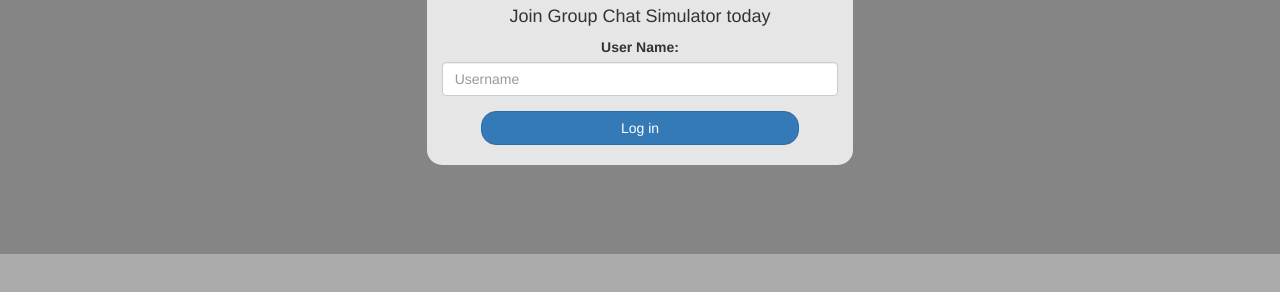
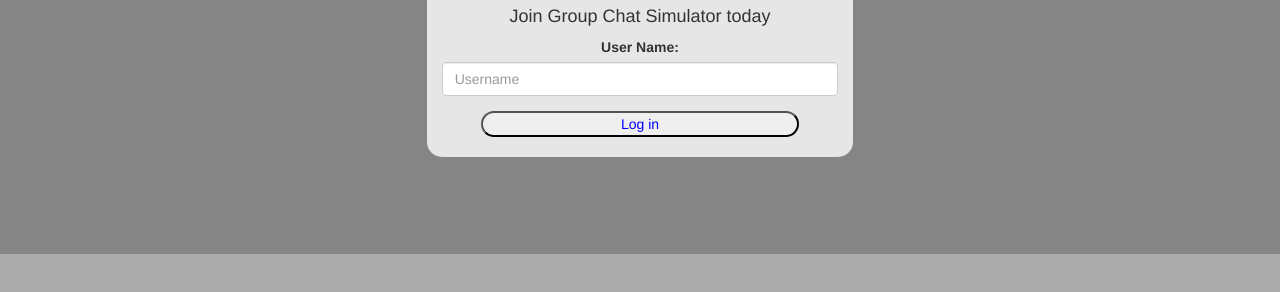
Before and after one commit to Rick-neitzen/p95, a plain HTML site: page index.html in a window 1280 px wide. Shown: the part 546-838 px from the top of the page. Drawn offline with nearby package versions, Linux system fonts and the light colour scheme; a web font is replaced by a local one.

Commit message:
Update index.html

```diff
--- a/index.html
+++ b/index.html
@@ -26,7 +26,7 @@
 		  <label >User Name:</label>
 			<input type="text" id="UserName" class="form-control" placeholder="Username">
 		</div>
-		<button id="login_button" class="btn btn-primary" onclick="addUser()">Log in</button>
+		<button id="login_button" style="color:blue;" onclick="addUser()">Log in</button>
 		<br><br>
 	</div>
 </center>
```
